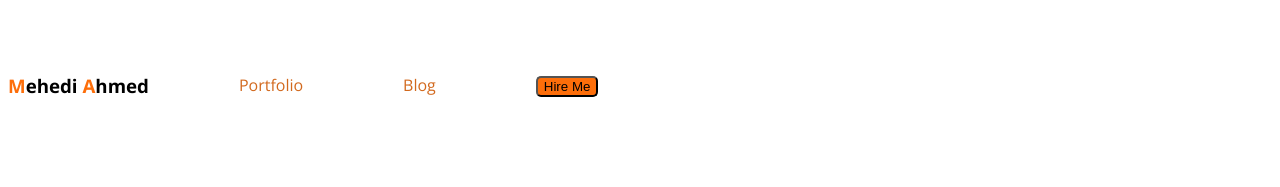
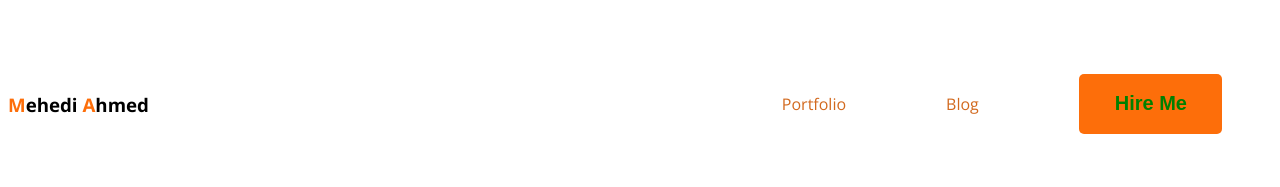
Before and after one commit to SonyMehedi/developer-portfolio, a plain HTML site: page index.html in a window 1280 px wide. Drawn offline with nearby package versions, Linux system fonts and the light colour scheme.

Commit message:
add a code

```diff
--- a/style/portfoliio.css
+++ b/style/portfoliio.css
@@ -10,12 +10,22 @@ body {
 .btn-primary {
     border-radius: 5px;
     background: #FD6E0A;
+    border: 0px;
+    color: green;
+    font-size: 20px;
+    font-weight: 700;
+    padding: 18px 35px 19px 36px;
+
+}
+.btn-primary:hover{
+    background-color: turquoise;
 }
 
 /* nave related styles */
 nav {
     display: flex;
     align-items: center;
+    justify-content: space-between;
 }
 
 .nav-title {
@@ -27,11 +37,13 @@ nav {
 
 nav>ul {
     display: flex;
+    align-items: center;
 }
 
 nav li {
     list-style: none;
     margin: 50px;
+
 }
 
 nav a {
```
